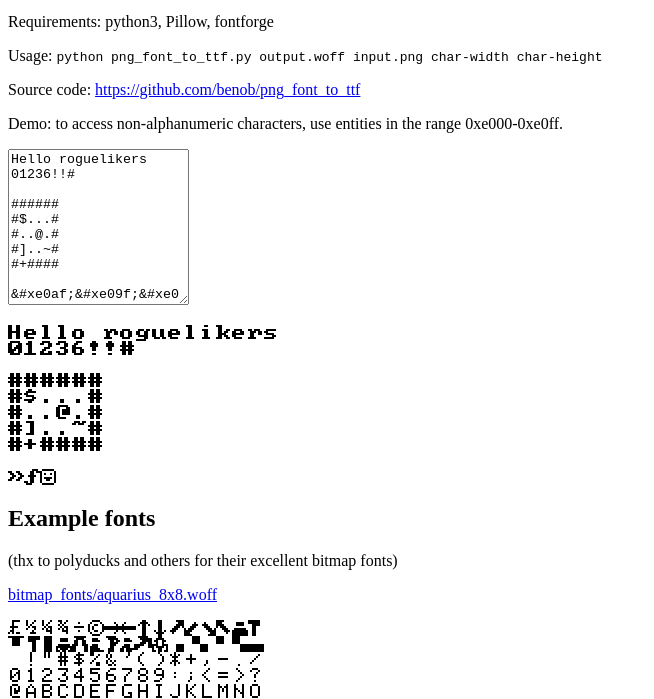
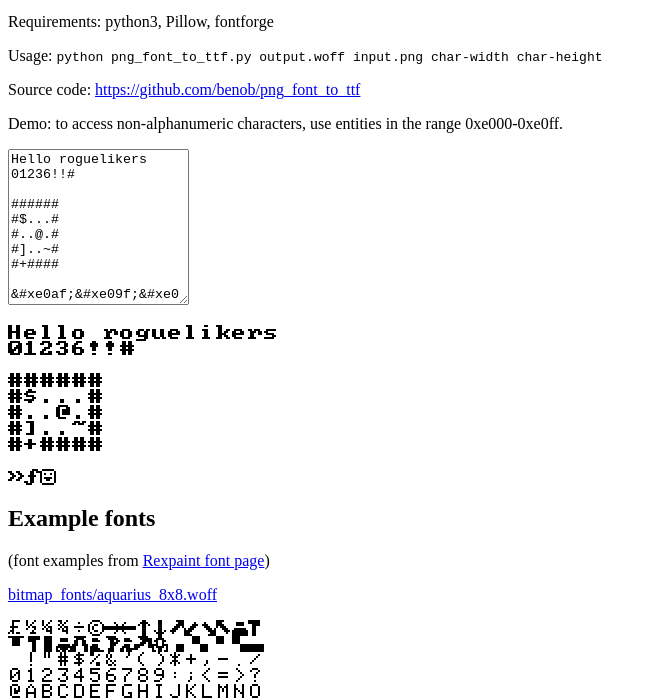
Before and after one commit to benob/png_font_to_ttf, a plain HTML site: page index.html in a window 1280 px wide. Shown: the part 101-800 px from the top of the page, without its empty margins (0-654 px from the left). Drawn offline with Linux system fonts and the light colour scheme.

Commit message:
clarify source of bitmap fonts

```diff
--- a/index.html
+++ b/index.html
@@ -54,7 +54,7 @@ pre {
 
 
 		<h2>Example fonts</h2>
-		(thx to polyducks and others for their excellent bitmap fonts)
+		(font examples from <a href="https://www.gridsagegames.com/rexpaint/resources.html#Fonts">Rexpaint font page</a>)
 		</p>
 <script>
 	function add_font_class(name, url) {
```
Also changed, not shown: 1 other file.
